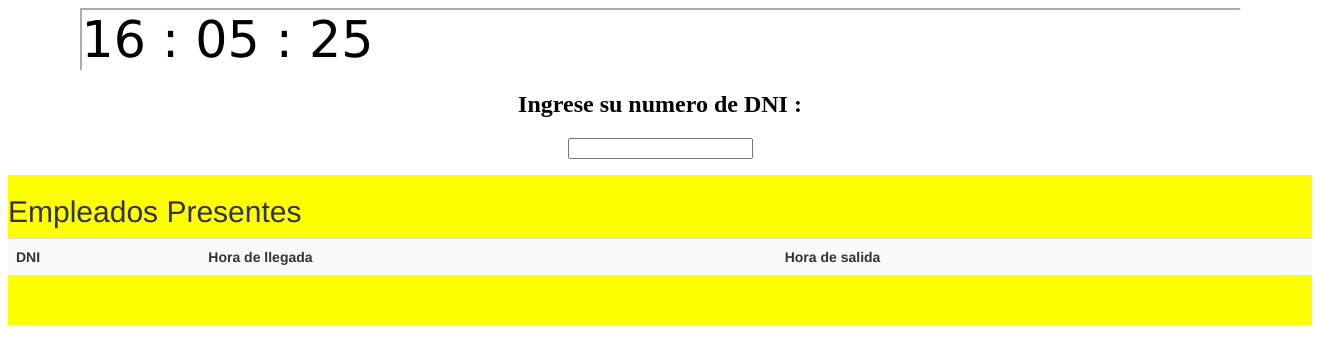
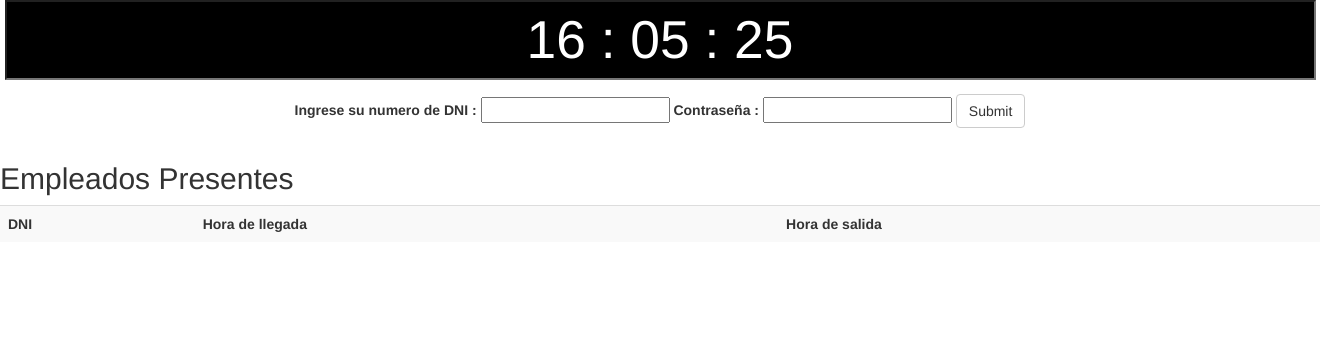
Before and after one commit to KevinMike/asistencia, a PHP site: page /asistencia.php in a window 1320 px wide. Shown: the top 364 px of the page. Run offline with PHP 8.4, Linux system fonts and the light colour scheme.

Commit message:
EMPLEADOS Y ASISTENCIA FUNCIOANLES

```diff
--- a/asistencia.php
+++ b/asistencia.php
@@ -3,6 +3,8 @@
    <meta charset="UTF-8">
    <title>Asistencia</title>
    	<link href="css/index.css" rel="stylesheet">
+   	<link href="css/bootstrap.min.css" rel="stylesheet">
+	<link href="css/starter-template.css" rel="stylesheet">
 	<script language="JavaScript">
 		function mueveReloj(){
 		   	momentoActual = new Date()
@@ -28,9 +30,12 @@
 	<form id="form_reloj"name="form_reloj">
 		<input type="text" id="reloj" name="reloj" onfocus="window.document.form_reloj.reloj.blur()" size="40">
 	</form>
-	<form action="scripts/registro_ingreso.php" method="POST">
-			<label for="dni"><h2>Ingrese su numero de DNI :</h2></label>
-			<input type="text" name="dni">
+	<form class="form-inline" role="form" action="scripts/registro_ingreso.php" method="POST">
+			<label for="dni">Ingrese su numero de DNI : </label>
+			<input type="text" name="dni" required>
+			<label for="password">Contraseña : </label>
+			<input type="password" name="password" required>
+			<input type="submit" class="btn btn-default">
    </form>
    <iframe src="empleados_presentes.php" frameborder="0" width="100%"></iframe>
 </body>
--- a/css/index.css
+++ b/css/index.css
@@ -1 +1 @@
-body{text-align:center}#form_reloj #reloj{border-color:#fff;font-family:Verdana,Arial,Helvetica;font-size:38pt;margin:0;padding:0}
+body{text-align:center}#reloj{background-color:#000;color:#fff;text-align:center;font-size:40pt;margin:0;padding:0}
--- a/css/index.styl
+++ b/css/index.styl
@@ -0,0 +1,9 @@
+body
+	text-align center
+#reloj
+	background-color black
+	color white
+	text-align center
+	font-size 40pt
+	margin 0
+	padding 0
--- a/empleados_presentes.php
+++ b/empleados_presentes.php
@@ -24,7 +24,7 @@
 	<link href="css/starter-template.css" rel="stylesheet">
 
 </head>
-<body style="background:yellow;">
+<body>
 	<h2>Empleados Presentes</h2>
 	<table class="table table-striped">
 		<tr >
--- a/scripts/registro_empleado.php
+++ b/scripts/registro_empleado.php
@@ -10,7 +10,7 @@
 	$password = $_POST['password'];
 	$query = "insert into personal values('{$dni}','{$nombre}','{$apellido}','{$fecha_nacimiento}','{$sexo}','$cod_area','$cargo','{$password}')";
 	$resultado = mysql_query($query,$enlace);
-	if (!resultado) {
+	if (!$resultado) {
 		die("No de pudo hacer el registro : ".mysql_error());
 	}
 	mysql_close();
```
Also changed, not shown: scripts/registro_ingreso.php (+17 -1 lines).
